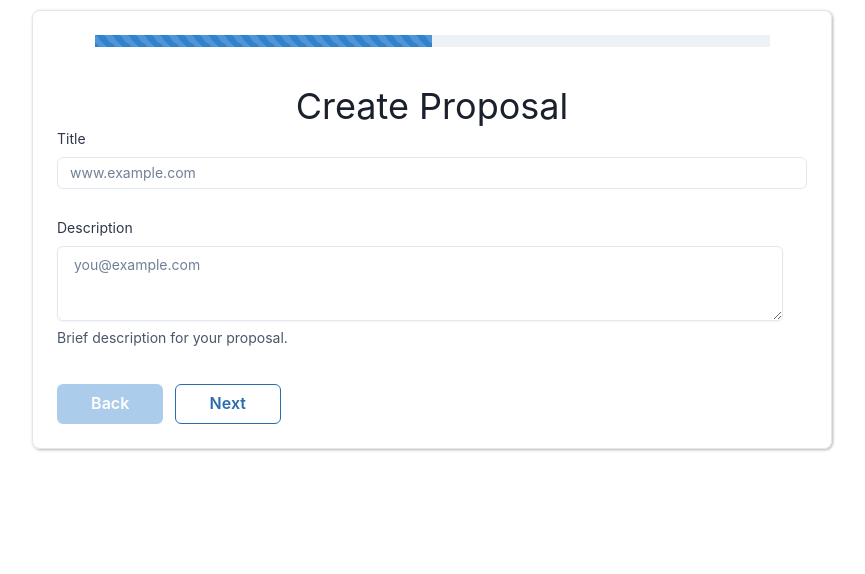
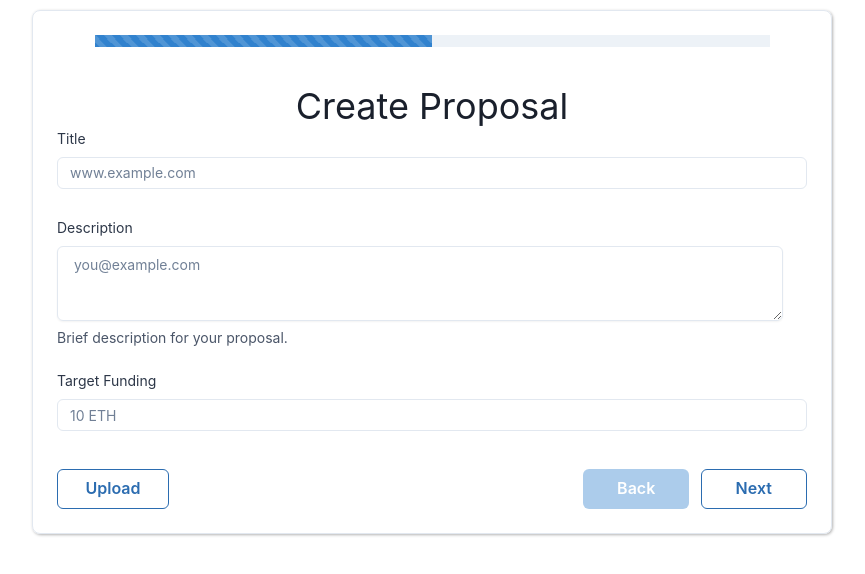
Before and after one commit to technophile-04/diebetes-frontend, a React (Create React App) app: page /create-proposal in a window 1280 px wide. Shown: the top 574 px of the page, without its empty margins (208-1073 px from the left). Built offline with nearby package versions, Linux system fonts and the light colour scheme; what wagmi would draw is missing.

Commit message:
Integrated IPFS upload

```diff
--- a/package.json
+++ b/package.json
@@ -21,6 +21,7 @@
     "@wagmi/core": "^0.7.8",
     "@web3-react/core": "^6.1.9",
     "@worldcoin/id": "^0.9.2",
+    "dotenv": "^16.0.3",
     "ethers": "^5.7.2",
     "framer-motion": "^6.2.9",
     "graphql": "^16.6.0",
--- a/src/IPFS/storage.js
+++ b/src/IPFS/storage.js
@@ -10,7 +10,7 @@ const metadataBlob = new Blob([JSON.stringify(metadataJson)])
 
 async function uploadToIpfs(metadataBlob, fileName) {
     // setLoading(true)
-    const token = process.env.Web3STORAGE_KEY
+    const token = process.env.REACT_APP_WEB3STORAGE
     const web3Client = new Web3Storage({ token: token })
 
     console.log("Getting Encrypted FIle and key...")
@@ -27,9 +27,10 @@ async function uploadToIpfs(metadataBlob, fileName) {
     return cid
 }
 
-const storage = (fileName) => {
+const storage = (metadata,fileName) => {
     // getFiles()
-    uploadToIpfs(metadataBlob, fileName)
+    const cid = uploadToIpfs(metadata, fileName)
+    return cid
 }
 
 export default storage
--- a/src/pages/CreateProposal.jsx
+++ b/src/pages/CreateProposal.jsx
@@ -17,8 +17,9 @@ import {
 } from '@chakra-ui/react';
 
 import { useToast } from '@chakra-ui/react';
+import storage from "../IPFS/storage"
 
-const Form1 = () => {
+const Form1 = params => {
   const [show, setShow] = React.useState(false);
   const handleClick = () => setShow(!show);
   return (
@@ -44,6 +45,8 @@ const Form1 = () => {
               placeholder="www.example.com"
               focusBorderColor="brand.400"
               rounded="md"
+              value={params.title}
+              onChange={event => params.setTitle(event.target.value)}
             />
           </InputGroup>
         </FormControl>
@@ -67,15 +70,39 @@ const Form1 = () => {
             fontSize={{
               sm: 'sm',
             }}
+            value={params.desc}
+            onChange={event => params.setDesc(event.target.value)}
           />
           <FormHelperText>Brief description for your proposal.</FormHelperText>
+        </FormControl>
+        <FormControl as={GridItem} colSpan={[3, 2]}>
+          <FormLabel
+            fontSize="sm"
+            fontWeight="md"
+            color="gray.700"
+            _dark={{
+              color: 'gray.50',
+            }}
+          >
+            Target Funding
+          </FormLabel>
+          <InputGroup size="sm">
+            <Input
+              type="tel"
+              placeholder="10 ETH"
+              focusBorderColor="brand.400"
+              rounded="md"
+              value={params.target}
+              onChange={event => params.setTarget(event.target.value)}
+            />
+          </InputGroup>
         </FormControl>
       </SimpleGrid>
     </>
   );
 };
 
-const Form2 = () => {
+const Form2 = params => {
   return (
     <>
       <Heading w="100%" textAlign={'center'} fontWeight="normal" mb="2%">
@@ -104,6 +131,11 @@ const Form2 = () => {
           size="sm"
           w="full"
           rounded="md"
+          value={params.title2}
+          onChange={event => {
+            params.setTitle2(event.target.value);
+          }}
+          // onChange={}
         />
       </FormControl>
 
@@ -130,6 +162,10 @@ const Form2 = () => {
           size="sm"
           w="full"
           rounded="md"
+          value={params.benefit}
+          onChange={event => {
+            params.setBenefit(event.target.value);
+          }}
         />
       </FormControl>
 
@@ -156,6 +192,10 @@ const Form2 = () => {
           size="sm"
           w="full"
           rounded="md"
+          value={params.benefit2}
+          onChange={event => {
+            params.setBenefit2(event.target.value);
+          }}
         />
       </FormControl>
     </>
@@ -166,6 +206,29 @@ export default function CreateProposal() {
   const toast = useToast();
   const [step, setStep] = useState(1);
   const [progress, setProgress] = useState(50);
+  const [title, setTitle] = useState('');
+  const [desc, setDesc] = useState('');
+  const [title2, setTitle2] = useState('');
+  const [benefit, setBenefit] = useState('');
+  const [benefit2, setBenefit2] = useState('');
+  const [target, setTarget] = useState('');
+  const [selectedImageFile, setSelectedImageFile] = useState(null);
+  const [cid, setCid] = useState("")
+  async function onUploadClick() {
+    const cid = await storage(selectedImageFile,"research.pdf")
+    console.log(cid);
+    const metadata = {
+      proposalTitle: title,
+      description: desc,
+      NftTitle: title2,
+      benefit: benefit,
+      benefit2: benefit2,
+      cid: cid
+    };
+    console.log(metadata);
+    setCid(cid)
+  }
+
   return (
     <>
       <Box
@@ -184,9 +247,47 @@ export default function CreateProposal() {
           mx="5%"
           isAnimated
         ></Progress>
-        {step === 1 ? <Form1 /> : <Form2 />}
+        {step === 1 ? (
+          <Form1
+            title={title}
+            setTitle={setTitle}
+            desc={desc}
+            setDesc={setDesc}
+            target={target}
+            setTarget={setTarget}
+          />
+        ) : (
+          <Form2
+            title2={title2}
+            setTitle2={setTitle2}
+            benefit={benefit}
+            benefit2={benefit2}
+            setBenefit={setBenefit}
+            setBenefit2={setBenefit2}
+          />
+        )}
         <ButtonGroup mt="5%" w="100%">
           <Flex w="100%" justifyContent="space-between">
+            <Button
+              w="7rem"
+              isDisabled={step === 2}
+              onClick={() => {
+                document.querySelector('.input_pdf').click();
+              }}
+              colorScheme="blue"
+              variant="outline"
+            >
+              Upload
+            </Button>
+            <input
+              className="input_pdf"
+              accept="application/pdf"
+              type="file"
+              hidden
+              onChange={e => {
+                setSelectedImageFile(e.target.files[0]);
+              }}
+            />
             <Flex>
               <Button
                 onClick={() => {
@@ -224,6 +325,7 @@ export default function CreateProposal() {
                 colorScheme="blue"
                 variant="solid"
                 onClick={() => {
+                  onUploadClick()
                   toast({
                     title: 'Account created.',
                     description: "We've created your account for you.",
```
Also changed, not shown: 1 other file (tests, documents, lock files or other folders).
